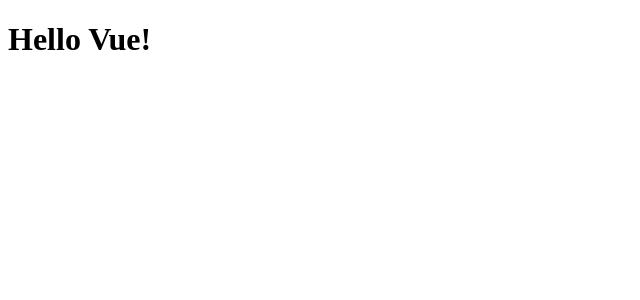
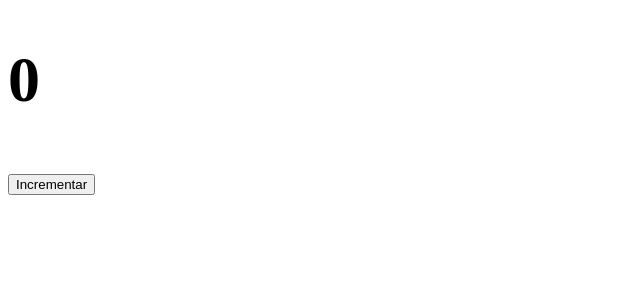
Before and after one commit to ederusena/catalineFullStack, a Vue app in the folder frontend/: page / in a window 1280 px wide. Shown: the top 300 px of the page, without its empty margins (0-640 px from the left). Built offline with nearby package versions, Linux system fonts and the light colour scheme.

Commit message:
BeforeUpdate e updated

```diff
--- a/frontend/src/App.vue
+++ b/frontend/src/App.vue
@@ -1,15 +1,53 @@
 <template>
-  <h1>{{message}}</h1>
+  <h1>
+    <h1>{{ count }}</h1>
+    <button @click="count++">Incrementar</button>
+  </h1>
 </template>
 
 <script lang='ts'>
-import { defineComponent } from 'vue';
+import { defineComponent } from 'vue'
 
 export default defineComponent({
   data() {
     return {
-      message: 'Hello Vue!'
-    };
+      count: 0
+    }
+  },
+  beforeCreate() {
+    // Nao tem acesso ao DOM nem ao DATA
+    console.log(`beforeCreate, Data:${this.count}, DOM: ${this.$el}`)
+  },
+  created() {
+    // Nao tem acesso ao DOM e tem acesso ao DATA
+    console.log(`created, Data:${this.count}, DOM: ${this.$el}`)
+  },
+  beforeMount() {
+    // Nao tem acesso ao DOM e tem acesso ao Data
+    console.log(`beforeMount, Data:${this.count}, DOM: ${this.$el}`)
+  },
+  mounted() {
+    // Tem acesso ao DOM e tem acesso ao Data
+    console.log(`mounted , Data:${this.count},
+    DOM: ${this.$el}`)
+  },
+  beforeUpdate() {
+    // Tem acesso ao DOM e tem acesso ao Data
+    setTimeout(() => {
+      console.log(`UAAAAAA`)
+    }, 500)
+    console.log(`beforeUpdate, Data:${this.count}, DOM: ${this.$el}`)
+  },
+  updated() {
+    // Tem acesso ao DOM e tem acesso ao Data
+    // this.$el.style.background = 'blue'
+
+    if(this.count % 2 === 0) {
+      this.$el.style.color = 'red'
+    } else {
+      this.$el.style.color = 'blue'
+    }
+    console.log(`updated, Data:${this.count}, DOM: ${this.$el}`)
   }
 })
 </script>
```
